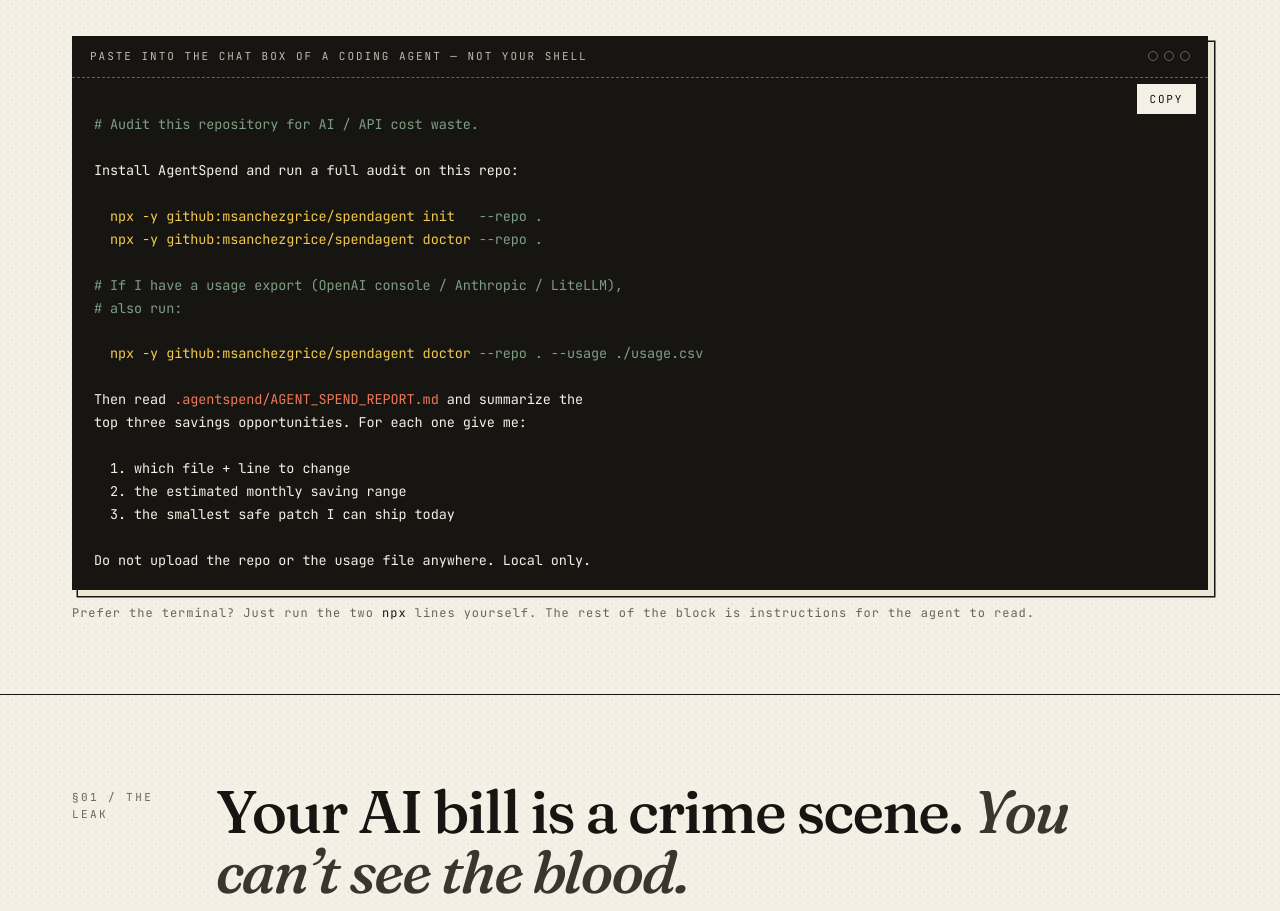
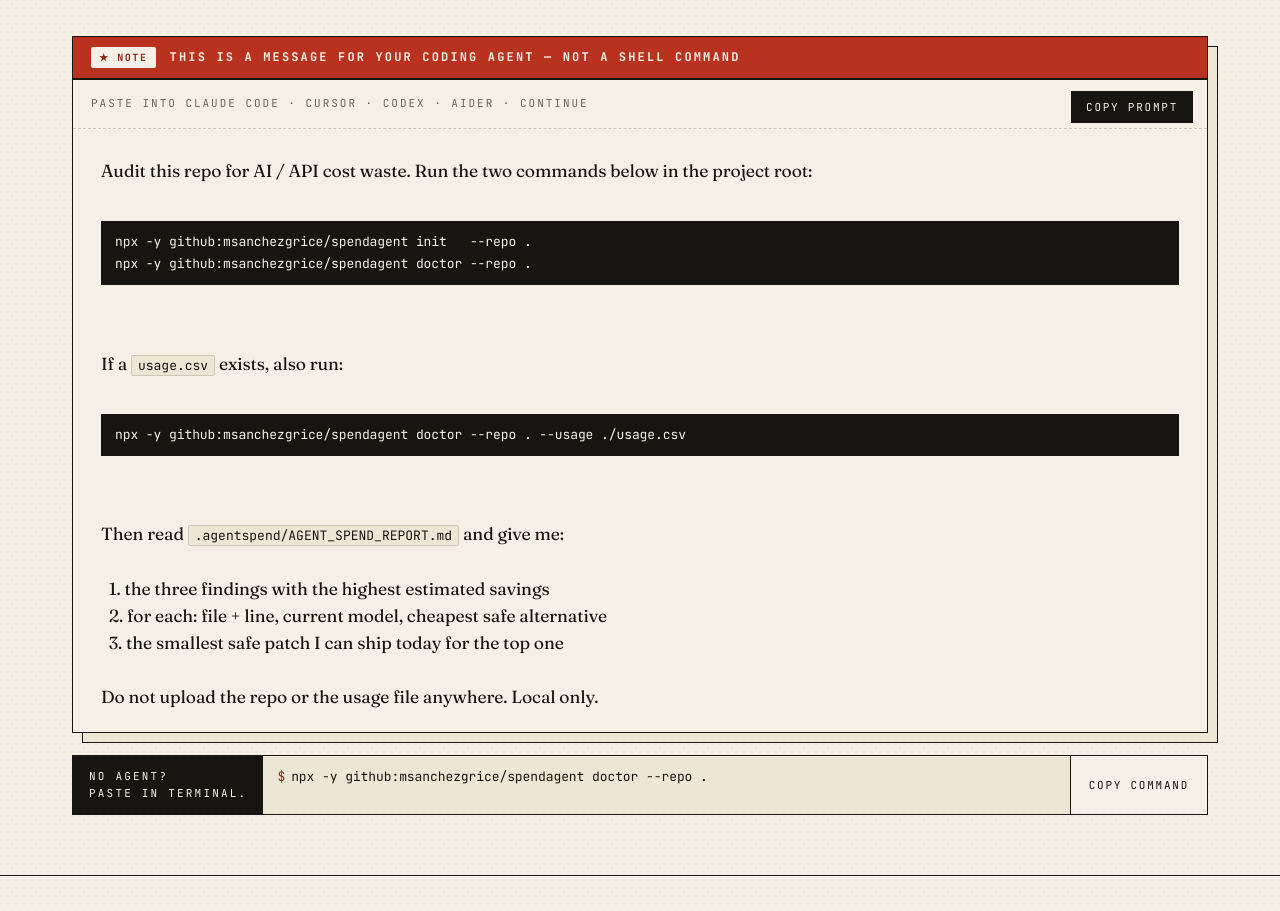
Before and after one commit to msanchezgrice/spendagent, a website: page landing/index.html in a window 1280 px wide. Shown: the part 800-1711 px from the top of the page. Drawn offline with Linux system fonts and the light colour scheme.

Commit message:
Redesign hero prompt card to make shell-vs-agent unmistakable
Multiple users have pasted the full prose-and-commands block directly into
zsh, which then errors on "If I have…", "Then read…", etc. The old
prompt card looked terminal-like (dark background, monospace, syntax
coloring) which invited that misuse — even with a header warning.

Changes:
- Hero prompt card restyled as a *letter/speech-bubble* on cream paper
  using Fraunces serif. The commands themselves are the only
  monospace/terminal-black blocks, so the visual hierarchy says
  "message for a human reader" not "shell snippet".
- New loud red warning tape across the top of the card:
  "★ Note · This is a message for your coding agent — not a shell
  command".
- Copy button now labeled "Copy prompt" (was generic "Copy").
- Added a separate, small shell-shortcut strip directly below the
  prompt card with exactly one command: `npx -y github:...doctor
  --repo .` and a dedicated "Copy command" button. This is the right
  affordance for users who just want to paste into a terminal.
- README now links to the live site (agentspend.vercel.app) and
  landing/README.md links to the same.

Deployed to https://agentspend.vercel.app (aliased from the auto-generated
Vercel URL). No layout or copy changes elsewhere.

```diff
--- a/landing/index.html
+++ b/landing/index.html
@@ -215,43 +215,97 @@
     .btn.primary { background: var(--ink); color: var(--paper); }
     .btn.primary:hover { background: var(--red-deep); border-color: var(--red-deep); box-shadow: 3px 3px 0 var(--ink); }
 
-    /* ---------- Copy-paste prompt card ---------- */
+    /* ---------- Hero prompt card (speech-bubble, NOT a terminal) ---------- */
     .prompt-card {
       margin-top: 56px;
-      background: var(--ink);
+      background: var(--paper);
+      color: var(--ink);
+      position: relative;
+      border: 1.5px solid var(--ink);
+      box-shadow: 10px 10px 0 -1px var(--paper-deep), 10px 10px 0 var(--ink);
+    }
+    /* Big diagonal warning tape across the top */
+    .prompt-warn {
+      background: var(--red);
       color: var(--paper);
-      position: relative;
-      box-shadow: 6px 6px 0 var(--paper-deep), 6px 6px 0 1.5px var(--ink);
+      padding: 10px 18px;
+      font-family: 'JetBrains Mono', monospace;
+      font-size: 12px;
+      letter-spacing: 0.18em;
+      text-transform: uppercase;
+      font-weight: 700;
+      display: flex;
+      align-items: center;
+      gap: 14px;
+      border-bottom: 2px solid var(--ink);
+    }
+    .prompt-warn .pill {
+      background: var(--paper);
+      color: var(--red-deep);
+      padding: 3px 8px;
+      letter-spacing: 0.16em;
+      font-size: 10px;
+      border-radius: 2px;
+      font-weight: 700;
     }
     .prompt-head {
       display: flex; justify-content: space-between; align-items: center;
-      padding: 12px 18px;
-      border-bottom: 1px dashed rgba(244,240,230,0.35);
+      padding: 10px 18px;
       font-family: 'JetBrains Mono', monospace;
       font-size: 11px;
       letter-spacing: 0.18em;
       text-transform: uppercase;
-      color: rgba(244,240,230,0.75);
+      color: var(--ink-faded);
+      border-bottom: 1px dashed rgba(23,21,18,0.2);
     }
-    .prompt-head .dots { display: flex; gap: 6px; }
-    .prompt-head .dots span { width: 10px; height: 10px; border-radius: 50%; border: 1px solid rgba(244,240,230,0.35); }
+    .prompt-head .quotes {
+      font-family: 'Fraunces', serif;
+      font-size: 28px;
+      line-height: 1;
+      color: var(--ink);
+      font-weight: 500;
+      opacity: 0.4;
+    }
     .prompt-body {
-      padding: 22px 22px 18px;
-      font-family: 'JetBrains Mono', monospace;
-      font-size: 13.5px;
-      line-height: 1.7;
+      padding: 28px 28px 22px;
+      font-family: 'Fraunces', serif;
+      font-variation-settings: 'opsz' 14, 'SOFT' 80;
+      font-size: 17.5px;
+      line-height: 1.55;
+      color: var(--ink);
       white-space: pre-wrap;
       word-wrap: break-word;
     }
-    .prompt-body .c { color: #7e9e84; }  /* comment green */
-    .prompt-body .k { color: #f2c94c; }  /* highlight / keyword */
-    .prompt-body .s { color: #f07858; }  /* strings */
+    .prompt-body code {
+      font-family: 'JetBrains Mono', monospace;
+      background: var(--paper-deep);
+      border: 1px solid rgba(23,21,18,0.15);
+      color: var(--ink);
+      font-size: 13px;
+      padding: 1px 6px;
+      border-radius: 2px;
+      letter-spacing: 0;
+      white-space: pre;
+    }
+    .prompt-body .cmd-block {
+      display: block;
+      background: var(--ink);
+      color: var(--paper);
+      padding: 10px 14px;
+      font-family: 'JetBrains Mono', monospace;
+      font-size: 13px;
+      line-height: 1.7;
+      margin: 10px 0;
+      white-space: pre-wrap;
+      border: none;
+      border-radius: 0;
+    }
     .prompt-copy {
-      position: absolute; top: 48px; right: 12px;
-      background: var(--paper);
-      color: var(--ink);
-      border: 1px solid var(--paper);
-      padding: 7px 12px;
+      position: absolute; top: 54px; right: 14px;
+      background: var(--ink);
+      color: var(--paper);
+      border: 1.5px solid var(--ink);
+      padding: 8px 14px;
       font-family: 'JetBrains Mono', monospace;
       font-size: 11px;
       letter-spacing: 0.16em;
@@ -261,6 +315,58 @@
     }
     .prompt-copy:hover { background: var(--red); color: var(--paper); border-color: var(--red); }
     .prompt-copy.copied { background: var(--green); color: var(--paper); border-color: var(--green); }
+
+    /* ---------- Shell-shortcut block (for terminal users) ---------- */
+    .shell-shortcut {
+      margin-top: 22px;
+      display: grid;
+      grid-template-columns: auto 1fr auto;
+      align-items: stretch;
+      border: 1px solid var(--ink);
+      background: var(--paper-deep);
+    }
+    .shell-shortcut-label {
+      background: var(--ink);
+      color: var(--paper);
+      padding: 12px 16px;
+      font-family: 'JetBrains Mono', monospace;
+      font-size: 11px;
+      letter-spacing: 0.2em;
+      text-transform: uppercase;
+      white-space: nowrap;
+      align-self: stretch;
+      display: flex;
+      align-items: center;
+    }
+    .shell-shortcut-cmd {
+      padding: 10px 14px;
+      font-family: 'JetBrains Mono', monospace;
+      font-size: 13px;
+      line-height: 1.7;
+      overflow-x: auto;
+      color: var(--ink);
+      white-space: pre;
+    }
+    .shell-shortcut-cmd .prompt {
+      color: var(--red-deep);
+      user-select: none;
+      margin-right: 6px;
+    }
+    .shell-shortcut-copy {
+      background: var(--paper);
+      border: none;
+      border-left: 1px solid var(--ink);
+      padding: 0 18px;
+      font-family: 'JetBrains Mono', monospace;
+      font-size: 11px;
+      letter-spacing: 0.16em;
+      text-transform: uppercase;
+      cursor: pointer;
+      color: var(--ink);
+      transition: background 120ms, color 120ms;
+    }
+    .shell-shortcut-copy:hover { background: var(--ink); color: var(--paper); }
+    .shell-shortcut-copy.copied { background: var(--green); color: var(--paper); }
 
     /* ---------- Ledger section wrappers ---------- */
     section { padding: 86px 0; border-top: 1px solid var(--rule); }
@@ -702,37 +808,41 @@
         <a class="btn" href="https://github.com/msanchezgrice/spendagent" target="_blank" rel="noopener">View on GitHub</a>
       </div>
 
-      <!-- Copy-paste prompt card -->
+      <!-- Copy-paste prompt card — for coding agents only -->
       <div class="prompt-card reveal" id="hero-prompt">
+        <div class="prompt-warn">
+          <span class="pill">★ Note</span>
+          <span>This is a message for your coding agent — not a shell command</span>
+        </div>
         <div class="prompt-head">
-          <span>PASTE INTO THE CHAT BOX OF A CODING AGENT — NOT YOUR SHELL</span>
-          <span class="dots" aria-hidden="true"><span></span><span></span><span></span></span>
+          <span>Paste into Claude Code · Cursor · Codex · Aider · Continue</span>
+          <span class="quotes">&ldquo;&rdquo;</span>
         </div>
-<pre class="prompt-body" data-copy="hero"><span class="c"># Audit this repository for AI / API cost waste.</span>
+<div class="prompt-body" data-copy="hero">Audit this repo for AI / API cost waste. Run the two commands below in the project root:
 
-Install AgentSpend and run a full audit on this repo:
+<span class="cmd-block">npx -y github:msanchezgrice/spendagent init   --repo .
+npx -y github:msanchezgrice/spendagent doctor --repo .</span>
 
-  <span class="k">npx -y github:msanchezgrice/spendagent init</span>   <span class="c">--repo .</span>
-  <span class="k">npx -y github:msanchezgrice/spendagent doctor</span> <span class="c">--repo .</span>
+If a <code>usage.csv</code> exists, also run:
 
-<span class="c"># If I have a usage export (OpenAI console / Anthropic / LiteLLM),
-# also run:</span>
+<span class="cmd-block">npx -y github:msanchezgrice/spendagent doctor --repo . --usage ./usage.csv</span>
 
-  <span class="k">npx -y github:msanchezgrice/spendagent doctor</span> <span class="c">--repo . --usage ./usage.csv</span>
+Then read <code>.agentspend/AGENT_SPEND_REPORT.md</code> and give me:
 
-Then read <span class="s">.agentspend/AGENT_SPEND_REPORT.md</span> and summarize the
-top three savings opportunities. For each one give me:
+  1. the three findings with the highest estimated savings
+  2. for each: file + line, current model, cheapest safe alternative
+  3. the smallest safe patch I can ship today for the top one
 
-  1. which file + line to change
-  2. the estimated monthly saving range
-  3. the smallest safe patch I can ship today
+Do not upload the repo or the usage file anywhere. Local only.</div>
+        <button class="prompt-copy" data-copy-target="hero">Copy prompt</button>
+      </div>
 
-Do not upload the repo or the usage file anywhere. Local only.</pre>
-        <button class="prompt-copy" data-copy-target="hero">Copy</button>
+      <!-- Or if you just want to run it yourself, this is the shell-safe line -->
+      <div class="shell-shortcut reveal" id="shell-shortcut">
+        <div class="shell-shortcut-label">No agent?<br/>Paste in terminal.</div>
+        <div class="shell-shortcut-cmd"><span class="prompt">$</span><span data-copy="shell">npx -y github:msanchezgrice/spendagent doctor --repo .</span></div>
+        <button class="shell-shortcut-copy" data-copy-target="shell">Copy command</button>
       </div>
-      <p style="margin-top:14px;font-family:'JetBrains Mono',monospace;font-size:12px;letter-spacing:0.08em;color:var(--ink-faded);">
-        Prefer the terminal? Just run the two <code class="mono" style="color:var(--ink);">npx</code> lines yourself. The rest of the block is instructions for the agent to read.
-      </p>
     </div>
   </section>
 
```
Also changed, not shown: README.md, landing/README.md, 1 other file.
